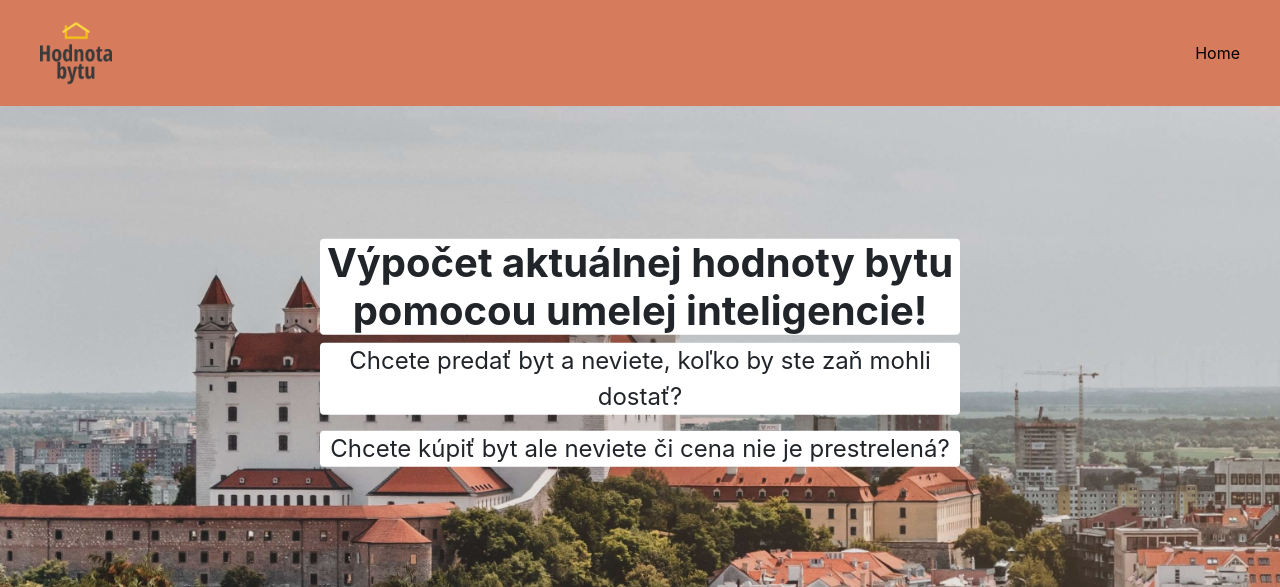
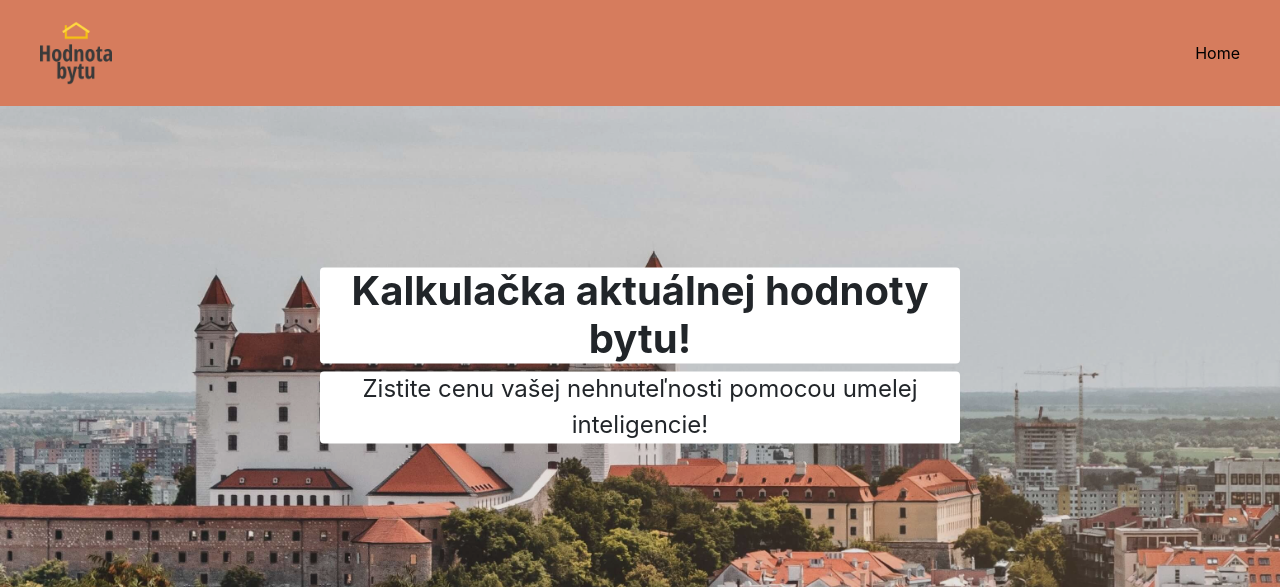
Before and after one commit to QuarKUS7/hodnotabytu.sk, a plain HTML site: page app/static/index.html in a window 1280 px wide. Shown: the top 587 px of the page. Drawn offline with nearby package versions, Linux system fonts and the light colour scheme.

Commit message:
better leading text test

```diff
--- a/app/static/index.html
+++ b/app/static/index.html
@@ -32,10 +32,9 @@
 	<header class="page-header header container-fluid">
 		<div class="overlay"></div>
 		<div class="description">
-			<h1>Výpočet aktuálnej hodnoty bytu pomocou umelej inteligencie!</h1>
+			<h1>Kalkulačka aktuálnej hodnoty bytu!</h1>
 
-                        <p>Chcete predať byt a neviete, koľko by ste zaň mohli dostať?</p>
-                        <p>Chcete kúpiť byt ale neviete či cena nie je prestrelená?</p>
+                        <p>Zistite cenu vašej nehnuteľnosti pomocou umelej inteligencie!</p>
 		</div>
 	</header>
 
```
